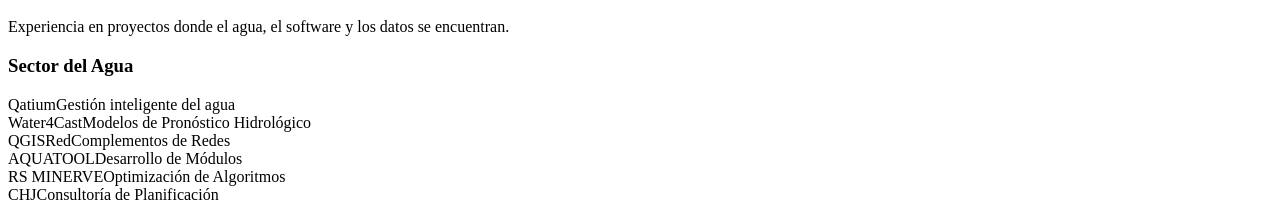
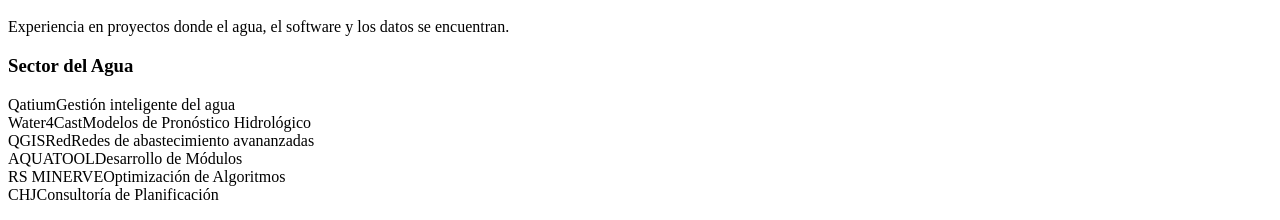
Before and after one commit to fluitlab/fluit.es, a React (Vite) app: page / in a window 1280 px wide. Shown: the part 2161-2381 px from the top of the page. Built offline with nearby package versions, Linux system fonts and the light colour scheme; the HTML template or start-up script is replaced by a standard one.

Commit message:
Cambio descripción de QGISRed

```diff
--- a/src/pages/Home.jsx
+++ b/src/pages/Home.jsx
@@ -84,7 +84,7 @@
 const waterProjects = [
     { name: "Qatium", role: "Gestión inteligente del agua" },
     { name: "Water4Cast", role: "Modelos de Pronóstico Hidrológico" },
-    { name: "QGISRed", role: "Complementos de Redes" },
+    { name: "QGISRed", role: "Redes de abastecimiento avananzadas" },
     { name: "AQUATOOL", role: "Desarrollo de Módulos" },
     { name: "RS MINERVE", role: "Optimización de Algoritmos" },
     { name: "CHJ", role: "Consultoría de Planificación" }
```
